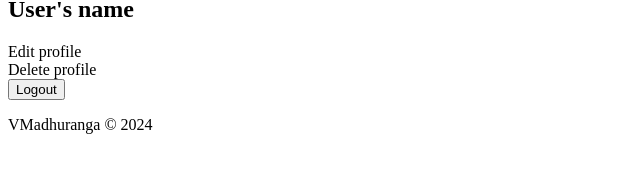
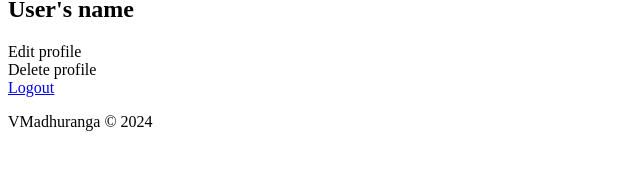
Before and after one commit to VMadhuranga/messaging-app-frontend, a React (Vite) app: page /1/profile in a window 1280 px wide. Shown: the part 122-291 px from the top of the page, without its empty margins (0-640 px from the left). Built offline with nearby package versions, Linux system fonts and the light colour scheme; no server answers.

Commit message:
Implement logout link

```diff
--- a/src/components/profile-page/ProfilePage.jsx
+++ b/src/components/profile-page/ProfilePage.jsx
@@ -1,3 +1,5 @@
+import { Link } from "react-router-dom";
+
 const ProfilePage = () => {
   return (
     <section>
@@ -8,10 +10,9 @@
       <div>
         <a>Delete profile</a>
       </div>
-      <form>
-        <input type="hidden" />
-        <button type="submit">Logout</button>
-      </form>
+      <div>
+        <Link to={"/logout"}>Logout</Link>
+      </div>
     </section>
   );
 };
```
